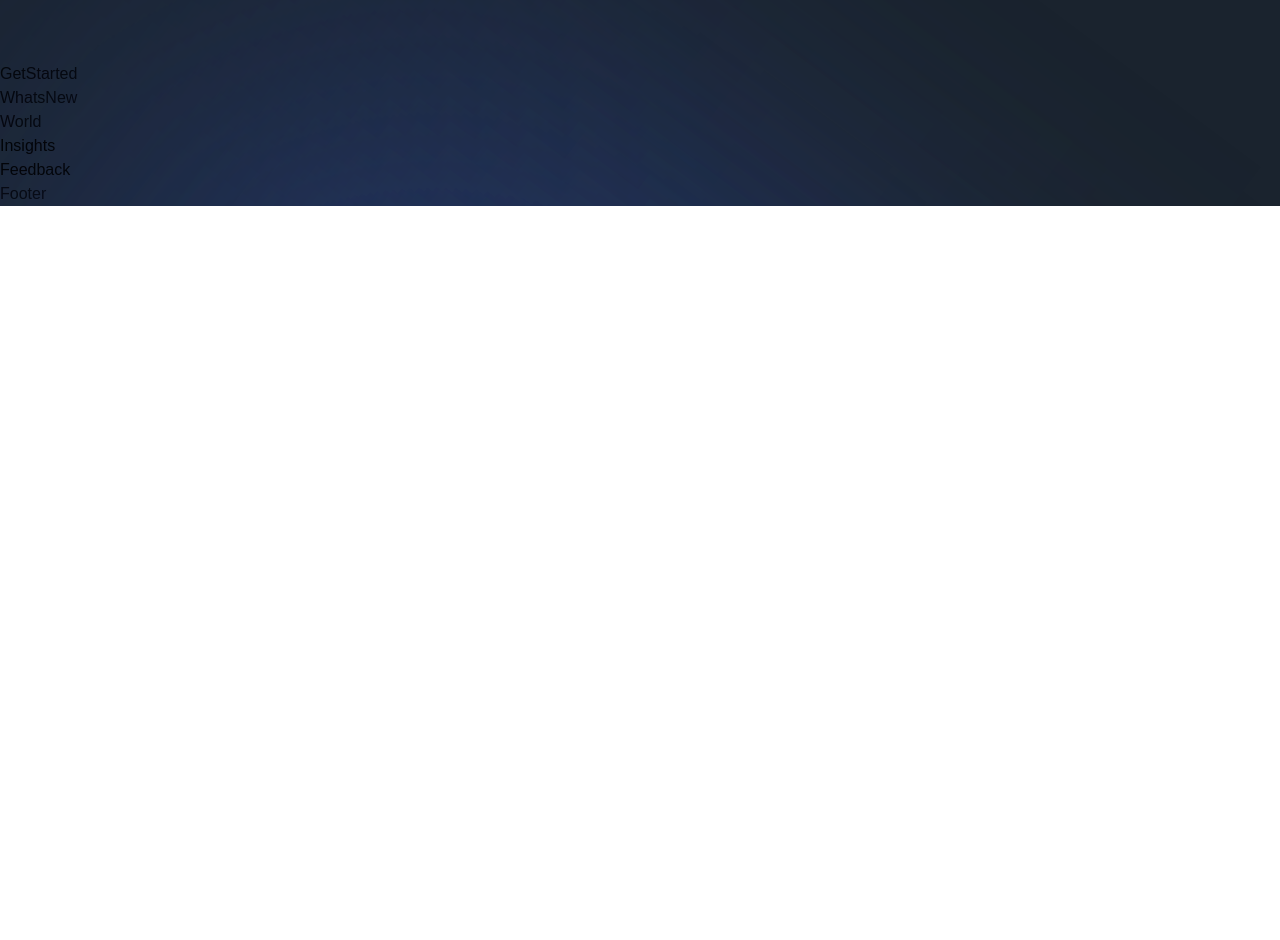
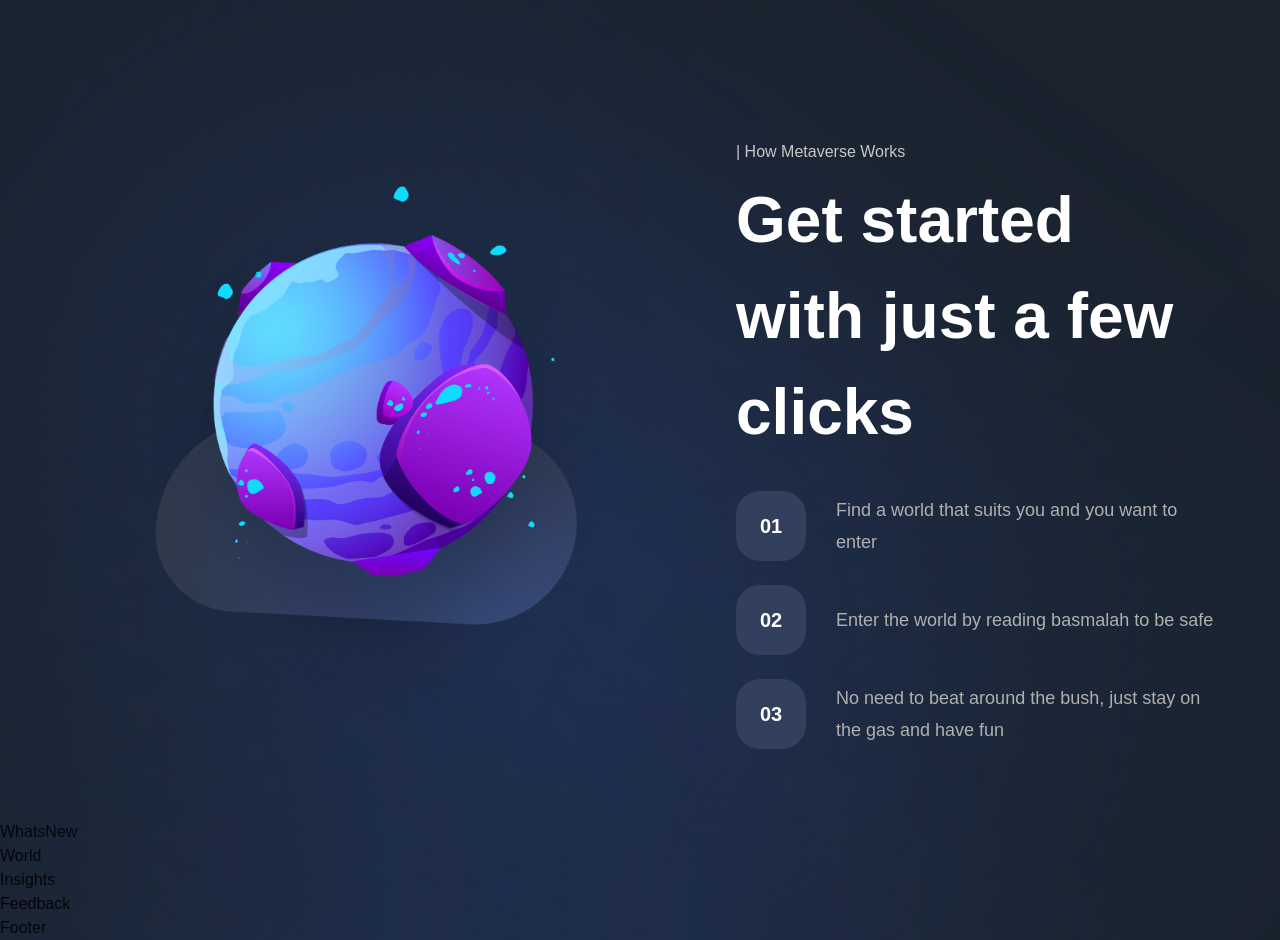
Before and after one commit to portercol/metaverse-ui, a Next.js app: page / in a window 1280 px wide. Shown: the part 2584-3524 px from the top of the page. Before the commit the page ends 2790 px from the top, so only its background shows below. Built offline with nearby package versions, Linux system fonts and the light colour scheme; a web font is replaced by a local one.

Commit message:
finished get started section & startSteps component

```diff
--- a/components/StartSteps.jsx
+++ b/components/StartSteps.jsx
@@ -1,8 +1,14 @@
 import React from 'react'
+import styles from '../styles'
 
-const StartSteps = () => {
+const StartSteps = ({ number, text }) => {
   return (
-    <div>StartSteps</div>
+    <div className={`${styles.flexCenter} flex-row`}>
+      <div className={`${styles.flexCenter} w-[70px] h-[70px] rounded-[24px] bg-[#323f5d]`}>
+        <p className="font-bold text-[20px] text-white">0{number}</p>
+      </div>
+      <p className='flex-1 ml-[30px] font-normal text-[18px] text-[#b0b0b0] leading-[32px]'>{text}</p>
+    </div>
   )
 }
 
--- a/sections/GetStarted.jsx
+++ b/sections/GetStarted.jsx
@@ -1,9 +1,50 @@
-import React from 'react'
+"use client";
+
+import React from "react";
+import { motion } from "framer-motion";
+import styles from "../styles/index.js";
+import { fadeIn, staggerContainer, planetVariants } from "../utils/motion";
+import { StartSteps, TypingText, TitleText } from "../components";
+import { startingFeatures } from "@/constants";
 
 const GetStarted = () => {
   return (
-    <div>GetStarted</div>
-  )
-}
+    <section className={`${styles.paddings} relative z-10`}>
+      <motion.div
+        variants={staggerContainer}
+        initial="hidden"
+        whileInView="show"
+        viewport={{ once: "false", amount: 0.25 }}
+        className={`${styles.innerWidth} mx-auto flex lg:flex-row flex-col gap-8`}
+      >
+        <motion.div
+          variants={planetVariants("left")}
+          className={`flex-1 ${styles.flexCenter}`}
+        >
+          <img
+            src="/get-started.png"
+            alt="get started"
+            className="w-[90%] h-[90%] object-contain"
+          />
+        </motion.div>
 
-export default GetStarted
+        <motion.div
+          variants={fadeIn("left", "tween", 0.2, 1)}
+          initial="hidden"
+          animate="show"
+          className="flex-[0.75] flex justify-center flex-col"
+        >
+          <TypingText title="| How Metaverse Works" />
+          <TitleText title={<>Get started with just a few clicks</>} />
+          <div className="mt-[31px] flex flex-col max-w-lg gap-6">
+            {startingFeatures.map((feature, index) => (
+              <StartSteps key={feature} number={index + 1} text={feature} />
+            ))}
+          </div>
+        </motion.div>
+      </motion.div>
+    </section>
+  );
+};
+
+export default GetStarted;
```
